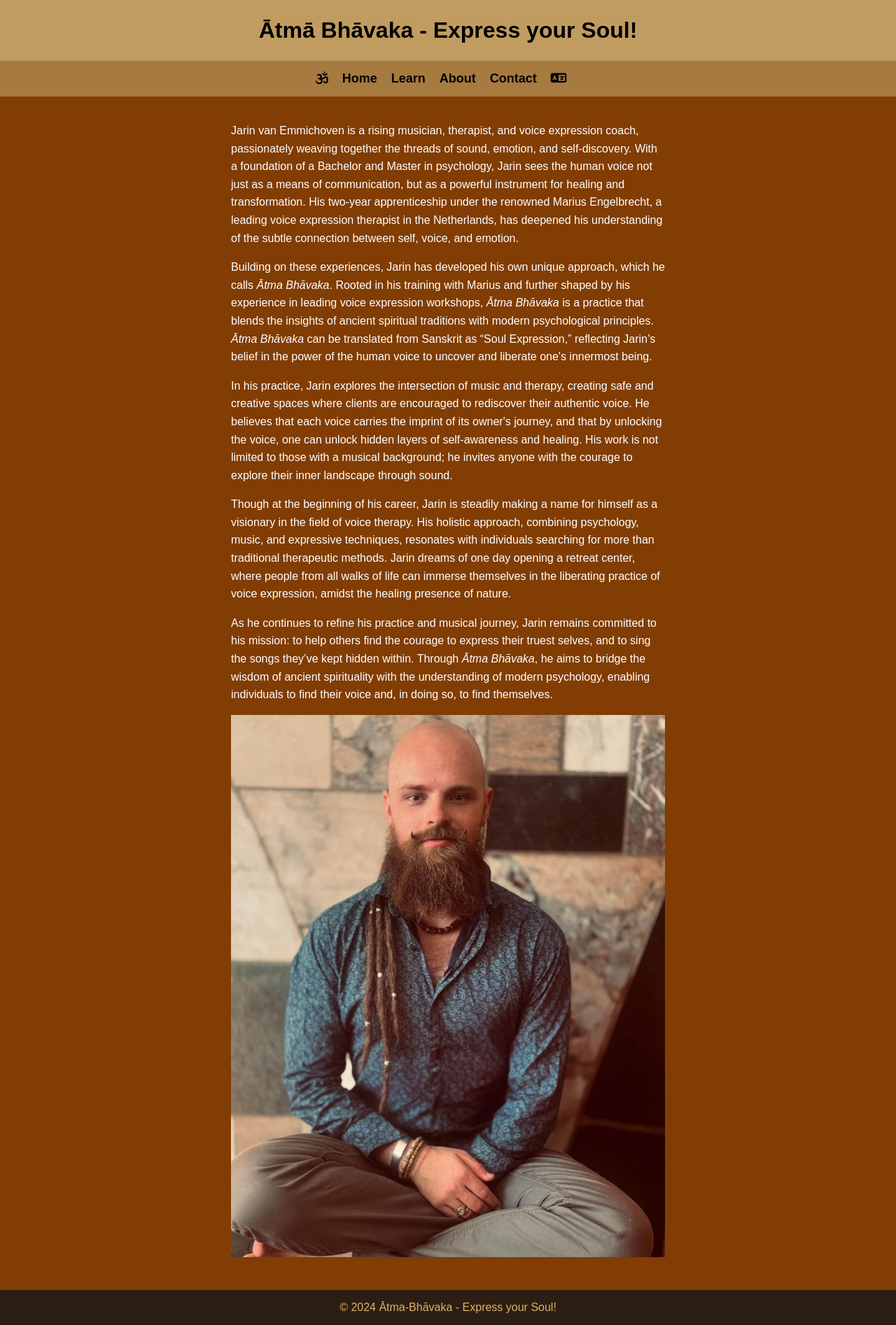
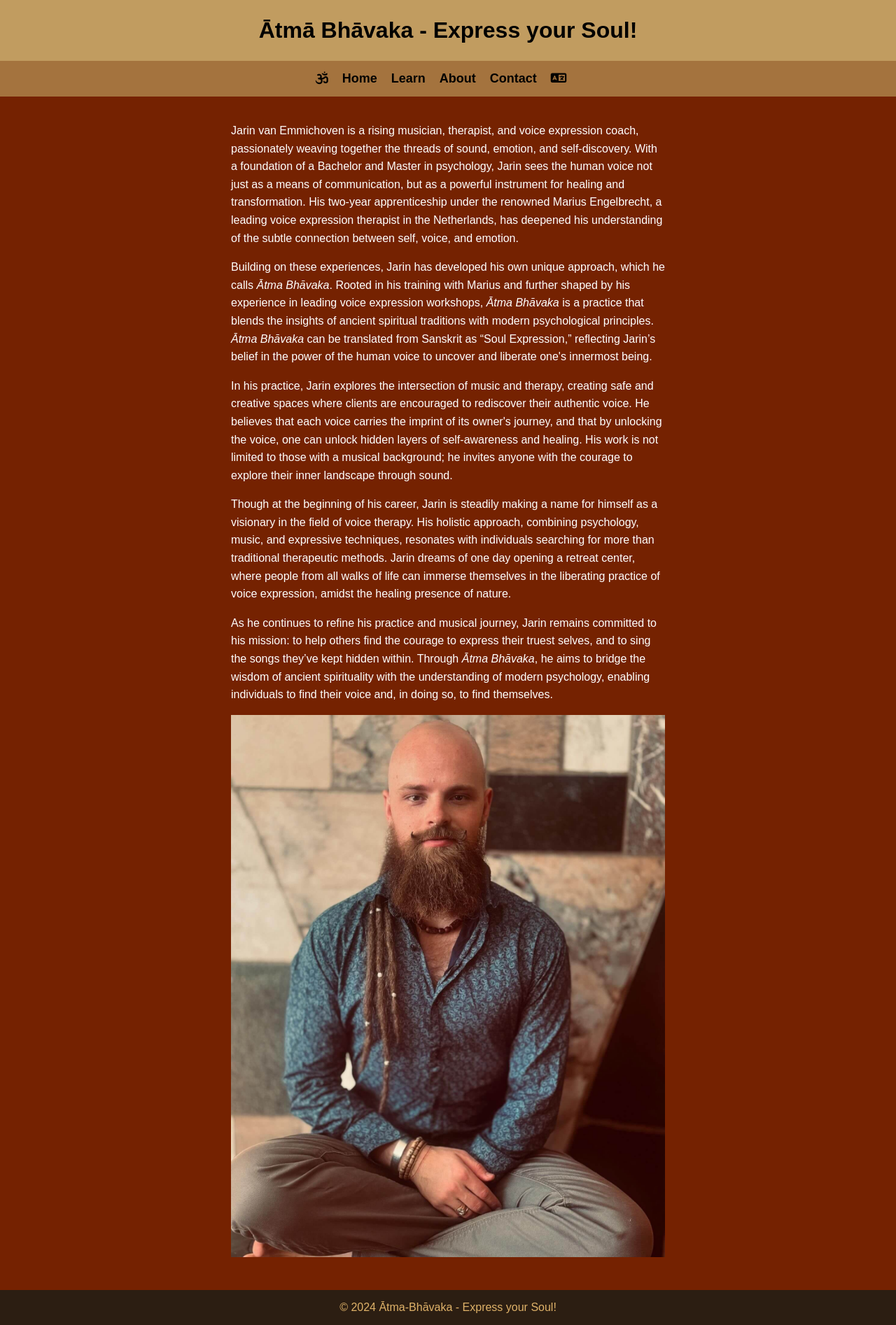
Before and after one commit to denisklopotan/atma-bhavaka, a Django app: page /about/ in a window 1280 px wide. Shown: the whole page at 70% size. Run offline with Django 5.2, Linux system fonts and the light colour scheme.

Commit message:
Update background colors of pages

```diff
--- a/templates/about.html
+++ b/templates/about.html
@@ -5,7 +5,7 @@
 {% block extracss %}
 <style>
     body {
-        background-color: #813d03; /* contact page background color */
+        background-color: #752201; /* contact page background color */
     }
 </style>
 {% endblock %}
--- a/templates/contact.html
+++ b/templates/contact.html
@@ -5,7 +5,7 @@
 {% block extracss %}
 <style>
     body {
-        background-color: #5b0404; /* contact page background color */
+        background-color: #570508; /* contact page background color */
     }
 </style>
 {% endblock %}
--- a/templates/learn.html
+++ b/templates/learn.html
@@ -4,7 +4,7 @@
 {% block extracss %}
 <style>
     body {
-        background-color: #95710c; /* contact page background color */
+        background-color: #805c0a; /* contact page background color */
     }
 </style>
 {% endblock %}
```
